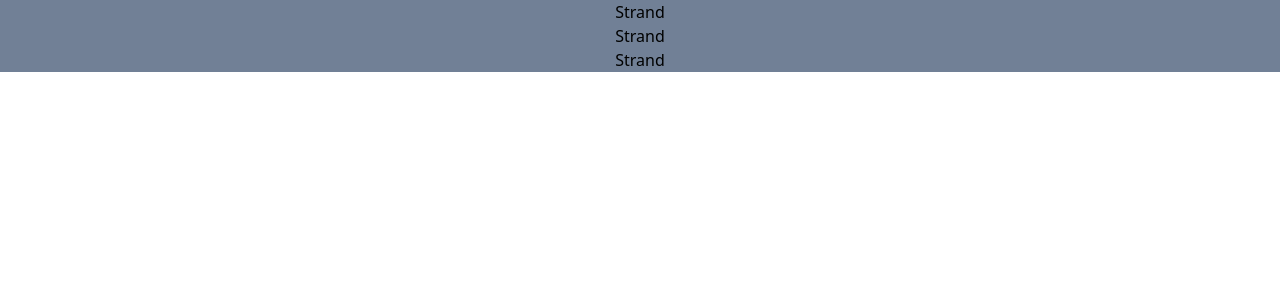
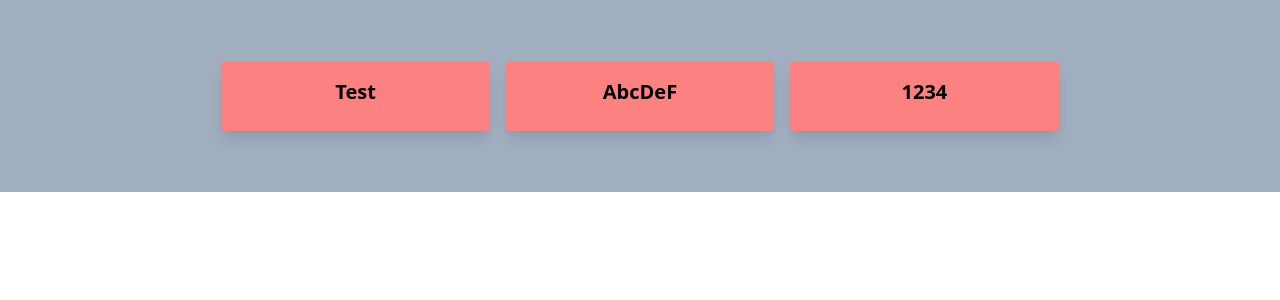
Before and after one commit to ShowMeTheRoapes/Paracord, a React (Create React App) app in the folder paracord-ui/: page / in a window 1280 px wide. Shown: the top 300 px of the page. Built offline with nearby package versions, Linux system fonts and the light colour scheme; the HTML template or start-up script is replaced by a standard one.

Commit message:
Changed Strand to take in a name. Made some css changes

```diff
--- a/paracord-ui/src/App.js
+++ b/paracord-ui/src/App.js
@@ -5,8 +5,10 @@ import StrandList from './Components/StrandList'
 
 function App() {
    return (
-      <div className='App'>
-         <StrandList />
+      <div className='flex'>
+         <div className='w-1/6 bg-gray-500' />
+         <div className='w-4/6 bg-gray-500'><StrandList /></div>
+         <div className='w-1/6 bg-gray-500' />
       </div>
    )
 }
--- a/paracord-ui/src/Components/Strand.js
+++ b/paracord-ui/src/Components/Strand.js
@@ -1,9 +1,24 @@
 import React, { Component } from 'react'
+import PropTypes from 'prop-types'
 
 class Strand extends Component {
    render() {
-      return <p>Strand</p>
+      return (
+         <div className='w-1/3 p-2'>
+            <div className='max-w-sm rounded overflow-hidden shadow-lg bg-red-400'>
+               <div className='px-6 py-4'>
+                  <div className='font-bold text-xl mb-2 text-center'>
+                     {this.props.name}
+                  </div>
+               </div>
+            </div>
+         </div>
+      )
    }
 }
 
+Strand.propTypes = {
+   name: PropTypes.string
+}
+
 export default Strand
--- a/paracord-ui/src/Components/StrandList.js
+++ b/paracord-ui/src/Components/StrandList.js
@@ -3,10 +3,10 @@ import Strand from '../Components/Strand'
 
 function StrandList() {
    return (
-      <div id='strand-list'className='bg-gray-600'>
-         <Strand />
-         <Strand />
-         <Strand />
+      <div id='strand-list' className='flex content-around flex-wrap h-48'>
+         <Strand name='Test' />
+         <Strand name='AbcDeF' />
+         <Strand name='1234' />
       </div>
    )
 }
```
Also changed, not shown: 1 other file (tests, documents, lock files or other folders).
